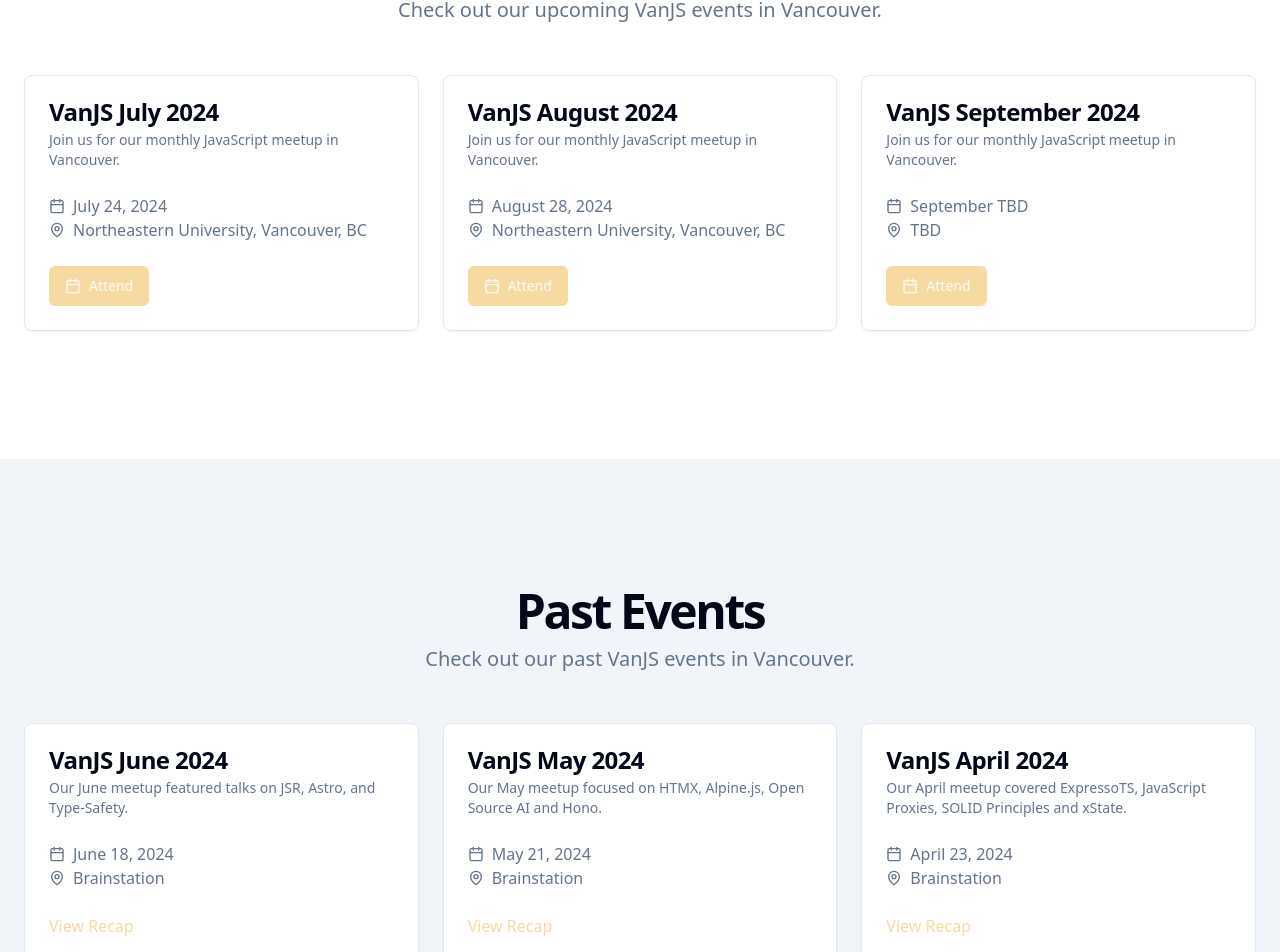
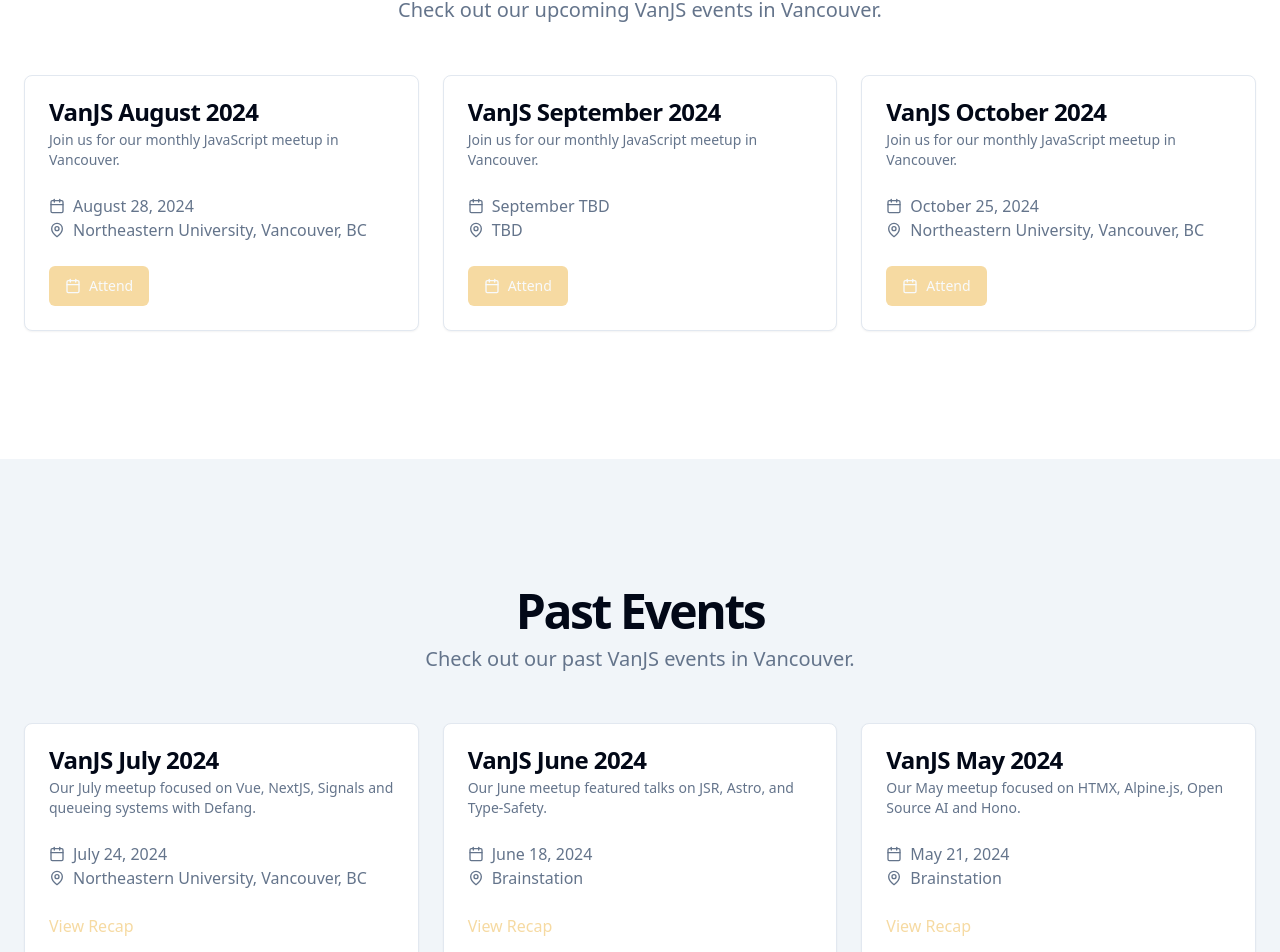
Before and after one commit to VanJS/vanjs.github.io, a Next.js app: page / in a window 1280 px wide. Shown: the part 1237-2189 px from the top of the page. Built offline with nearby package versions, Linux system fonts and the light colour scheme.

Commit message:
updated events and speakers

```diff
--- a/src/app/page.js
+++ b/src/app/page.js
@@ -93,7 +93,7 @@
                 <div className="flex items-center gap-4 mt-4">
                   <div className="flex items-center gap-2 text-muted-foreground">
                     <CalendarIcon className="w-4 h-4" />
-                    <span>July 24, 2024</span>
+                    <span>August 28, 2024</span>
                   </div>
                   <div className="flex items-center gap-2 text-muted-foreground">
                     <MapPinIcon className="w-4 h-4" />
@@ -126,32 +126,6 @@
               </div>
             </div>
             <div className="grid gap-6 md:grid-cols-2 lg:grid-cols-3">
-              <Card>
-                <CardHeader>
-                  <CardTitle>VanJS July 2024</CardTitle>
-                  <CardDescription>
-                    Join us for our monthly JavaScript meetup in Vancouver.
-                  </CardDescription>
-                </CardHeader>
-                <CardContent>
-                  <div className="flex items-center gap-2 text-muted-foreground">
-                    <CalendarIcon className="w-4 h-4" />
-                    <span>July 24, 2024</span>
-                  </div>
-                  <div className="flex items-center gap-2 text-muted-foreground">
-                    <MapPinIcon className="w-4 h-4" />
-                    <span>Northeastern University, Vancouver, BC</span>
-                  </div>
-                </CardContent>
-                <CardFooter>
-                  <Button asChild>
-                    <Link href="https://lu.ma/kb271tfh" target="blank">
-                      <CalendarIcon className="w-4 h-4 mr-2" />
-                      Attend
-                    </Link>
-                  </Button>
-                </CardFooter>
-              </Card>
               <Card>
                 <CardHeader>
                   <CardTitle>VanJS August 2024</CardTitle>
@@ -196,9 +170,37 @@
                   </div>
                 </CardContent>
                 <CardFooter>
-                  <Button>
-                    <CalendarIcon className="w-4 h-4 mr-2" />
-                    Attend
+                  <Button asChild>
+                    <Link href="https://lu.ma/93sdwjnz" target="blank">
+                      <CalendarIcon className="w-4 h-4 mr-2" />
+                      Attend
+                    </Link>
+                  </Button>
+                </CardFooter>
+              </Card>
+              <Card>
+                <CardHeader>
+                  <CardTitle>VanJS October 2024</CardTitle>
+                  <CardDescription>
+                    Join us for our monthly JavaScript meetup in Vancouver.
+                  </CardDescription>
+                </CardHeader>
+                <CardContent>
+                  <div className="flex items-center gap-2 text-muted-foreground">
+                    <CalendarIcon className="w-4 h-4" />
+                    <span>October 25, 2024</span>
+                  </div>
+                  <div className="flex items-center gap-2 text-muted-foreground">
+                    <MapPinIcon className="w-4 h-4" />
+                    <span>Northeastern University, Vancouver, BC</span>
+                  </div>
+                </CardContent>
+                <CardFooter>
+                  <Button asChild>
+                    <Link href="https://lu.ma/lpklaxwu" target="blank">
+                      <CalendarIcon className="w-4 h-4 mr-2" />
+                      Attend
+                    </Link>
                   </Button>
                 </CardFooter>
               </Card>
@@ -218,6 +220,35 @@
               </div>
             </div>
             <div className="grid gap-6 md:grid-cols-2 lg:grid-cols-3">
+              <Card>
+                <CardHeader>
+                  <CardTitle>VanJS July 2024</CardTitle>
+                  <CardDescription>
+                    Our July meetup focused on Vue, NextJS, Signals and queueing
+                    systems with Defang.
+                  </CardDescription>
+                </CardHeader>
+                <CardContent>
+                  <div className="flex items-center gap-2 text-muted-foreground">
+                    <CalendarIcon className="w-4 h-4" />
+                    <span>July 24, 2024</span>
+                  </div>
+                  <div className="flex items-center gap-2 text-muted-foreground">
+                    <MapPinIcon className="w-4 h-4" />
+                    <span>Northeastern University, Vancouver, BC</span>
+                  </div>
+                </CardContent>
+                <CardFooter>
+                  <Link
+                    href="https://lu.ma/kb271tfh"
+                    target="blank"
+                    className="text-primary hover:underline"
+                    prefetch={false}
+                  >
+                    View Recap
+                  </Link>
+                </CardFooter>
+              </Card>
               <Card>
                 <CardHeader>
                   <CardTitle>VanJS June 2024</CardTitle>
@@ -325,75 +356,56 @@
                 <CardHeader>
                   <Avatar>
                     <AvatarImage src="" />
-                    <AvatarFallback>JS</AvatarFallback>
+                    <AvatarFallback>RK</AvatarFallback>
                   </Avatar>
                   <div className="space-y-1">
-                    <CardTitle>John Doe</CardTitle>
-                    <CardDescription>Senior Software Engineer</CardDescription>
+                    <CardTitle>Rahat Khanna</CardTitle>
+                    <CardDescription>Staff Software Engineer</CardDescription>
                   </div>
                 </CardHeader>
                 <CardContent>
                   <p className="text-muted-foreground">
-                    John is a seasoned software engineer with a passion for
-                    JavaScript. He has been a regular speaker at VanJS, sharing
-                    his expertise on the latest frameworks and techniques.
+                    Build a Website in 30 Minutes with AI & Vercel.
                   </p>
                 </CardContent>
                 <CardFooter>
-                  <div className="flex items-center gap-2">
+                  <Button className="flex items-center gap-2 bg-secondary hover:bg-primary">
                     <Link
-                      href="#"
-                      className="text-primary hover:underline"
-                      prefetch={false}
-                    >
-                      Twitter
-                    </Link>
-                    <Link
-                      href="#"
-                      className="text-primary hover:underline"
+                      href="https://linkedin.com/in/rahatkh"
+                      className="text-primary hover:underline hover:text-secondary"
                       prefetch={false}
                     >
                       LinkedIn
                     </Link>
-                  </div>
+                  </Button>
                 </CardFooter>
               </Card>
               <Card>
                 <CardHeader>
                   <Avatar>
                     <AvatarImage src="" />
-                    <AvatarFallback>JD</AvatarFallback>
+                    <AvatarFallback>A</AvatarFallback>
                   </Avatar>
                   <div className="space-y-1">
-                    <CardTitle>Jane Doe</CardTitle>
-                    <CardDescription>Frontend Engineer</CardDescription>
+                    <CardTitle>Amagi</CardTitle>
+                    <CardDescription>Web Graphics Developer</CardDescription>
                   </div>
                 </CardHeader>
                 <CardContent>
                   <p className="text-muted-foreground">
-                    Jane is a talented frontend engineer who has been showcasing
-                    her expertise in modern JavaScript frameworks at VanJS. She
-                    is known for her engaging presentations and practical
-                    insights.
+                    Enchant your website with VFX-JS
                   </p>
                 </CardContent>
                 <CardFooter>
-                  <div className="flex items-center gap-2">
+                  <Button className="flex items-center gap-2 bg-secondary hover:bg-primary">
                     <Link
-                      href="#"
-                      className="text-primary hover:underline"
+                      href="https://x.com/amagitakayosi"
+                      className="text-primary hover:underline hover:text-secondary"
                       prefetch={false}
                     >
                       Twitter
                     </Link>
-                    <Link
-                      href="#"
-                      className="text-primary hover:underline"
-                      prefetch={false}
-                    >
-                      LinkedIn
-                    </Link>
-                  </div>
+                  </Button>
                 </CardFooter>
               </Card>
               <Card>
@@ -403,35 +415,25 @@
                     <AvatarFallback>JS</AvatarFallback>
                   </Avatar>
                   <div className="space-y-1">
-                    <CardTitle>John Smith</CardTitle>
-                    <CardDescription>Full-stack Developer</CardDescription>
+                    <CardTitle>Hongbin Li</CardTitle>
+                    <CardDescription>Senior Software Engineer</CardDescription>
                   </div>
                 </CardHeader>
                 <CardContent>
                   <p className="text-muted-foreground">
-                    John is a full-stack developer who has been a regular
-                    speaker at VanJS. He has shared his expertise on building
-                    scalable and performant web applications using the latest
-                    JavaScript technologies.
+                    Introduction to Immersive Experiences with WebXR
                   </p>
                 </CardContent>
                 <CardFooter>
-                  <div className="flex items-center gap-2">
+                  <Button className="flex items-center gap-2 bg-secondary hover:bg-primary">
                     <Link
-                      href="#"
-                      className="text-primary hover:underline"
-                      prefetch={false}
-                    >
-                      Twitter
-                    </Link>
-                    <Link
-                      href="#"
-                      className="text-primary hover:underline"
+                      href="https://www.linkedin.com/in/hongbin-li/"
+                      className="text-primary hover:underline hover:text-secondary"
                       prefetch={false}
                     >
                       LinkedIn
                     </Link>
-                  </div>
+                  </Button>
                 </CardFooter>
               </Card>
             </div>
```
Also changed, not shown: next.config.mjs (+0 -11 lines).
